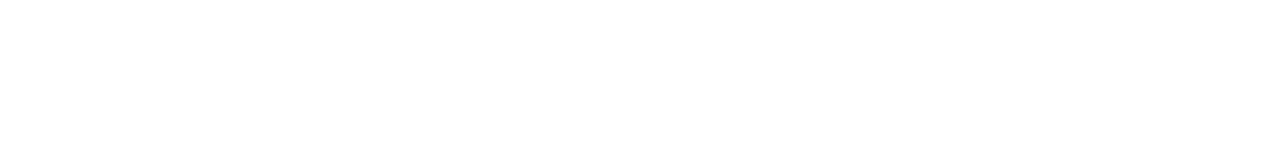
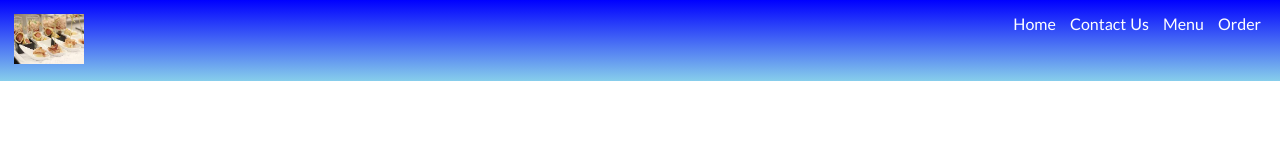
Before and after one commit to muhaiminulprogrammer/my-first-food-repo, a plain HTML site: page index.html in a window 1280 px wide. Drawn offline with Linux system fonts and the light colour scheme.

Commit message:
Navigation Menu

```diff
--- a/index.html
+++ b/index.html
@@ -17,7 +17,19 @@
 </head>
 
 <body>
-
+  <!--Navigattion-menu starts-->
+  <nav id="navigation-menu">
+    <div>
+      <img id="logo-image" src="images/navlogo.jpg" alt="logo image">
+    </div>
+    <div id="navigation-menu-items">
+      <a target="_blank" href="https://www.netflix.com/bd/">Home</a>
+      <a target="_blank" href="https://twitter.com/">Contact Us</a>
+      <a target="_blank" href="https://pixels.com/">Menu</a>
+      <a target="_blank" href="https://unsplash.com/">Order</a>
+    </div>
+  </nav>
+  <!--Navigattion-menu ends-->
 
 </body>
 
--- a/style.css
+++ b/style.css
@@ -0,0 +1,27 @@
+/*==body starts==*/
+body{
+  margin: 0;
+  font-family: 'Lato', sans-serif;
+  word-spacing: 1px;
+}
+/*==body ends==*/
+/*==Navigattion-menu starts==*/
+#navigation-menu{
+  display: flex;
+  background-image: linear-gradient(blue,skyblue);
+  padding: 14px;
+}
+#logo-image{
+  height: 50px;
+  width: 70px;
+}
+#navigation-menu-items a{
+  text-decoration: none;
+  color: white;
+  margin: 0 5px;
+  }
+  #navigation-menu-items{
+    margin-left: auto;
+    vertical-align: middle;
+  }
+  /*==Navigattion-menu ends==*/
```
